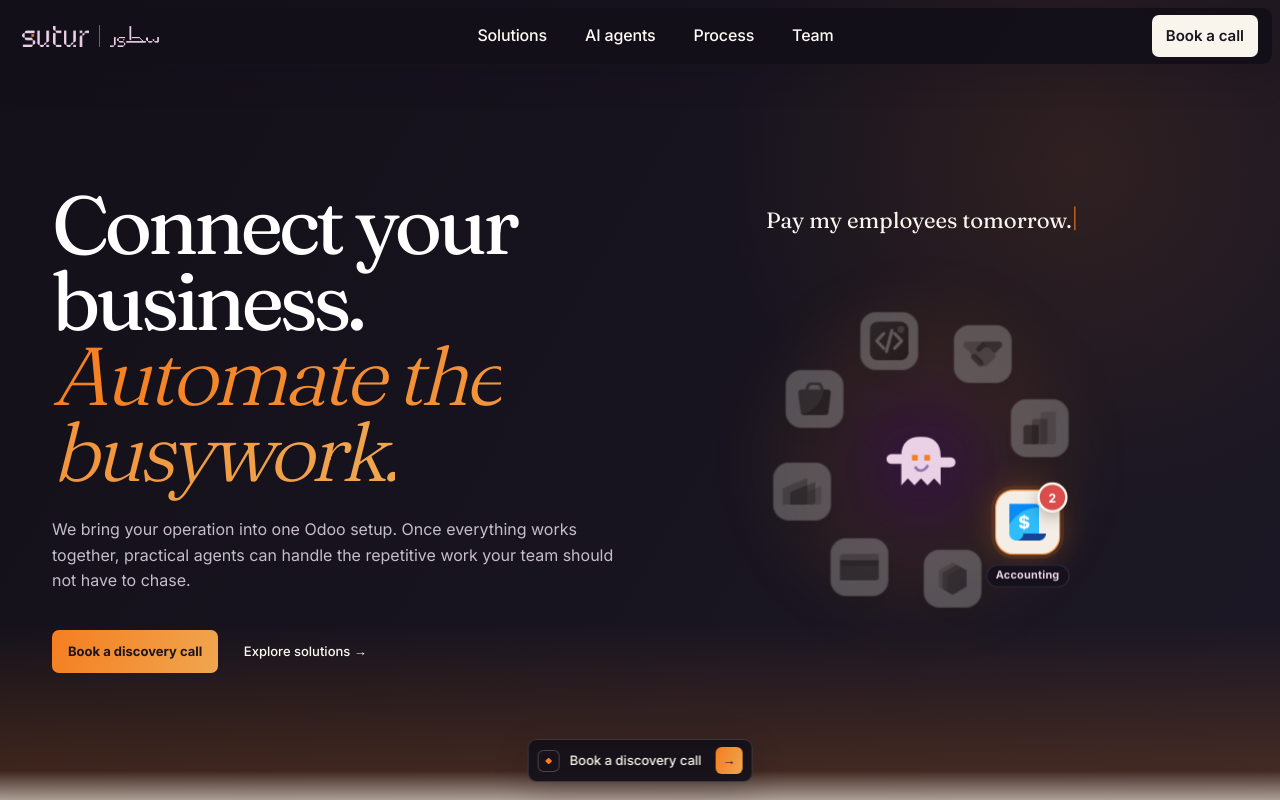
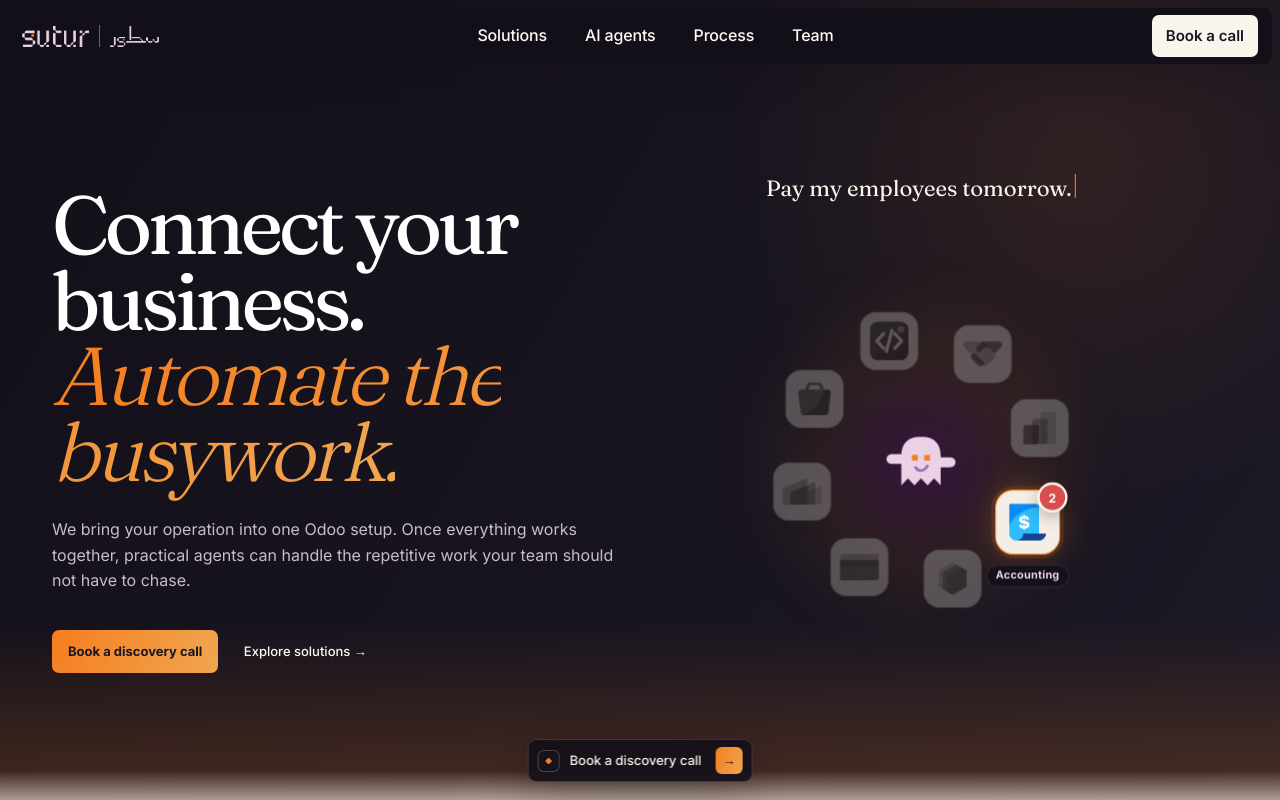
Before and after one commit to sutur-ai/sutur-website, a Next.js app: page / in a window 1280 px wide. Shown: the top 800 px of the page. Built offline with nearby package versions, Linux system fonts and the light colour scheme.

Commit message:
fix: keep wrapped orbit prompts clear

```diff
--- a/src/components/brand/AgentOrbit.module.css
+++ b/src/components/brand/AgentOrbit.module.css
@@ -8,15 +8,16 @@
 .prompt {
   position: absolute;
   z-index: 6;
-  top: 72px;
+  top: 42px;
   left: 50%;
-  width: min(92%, 560px);
+  width: min(88%, 500px);
   min-height: 34px;
   margin: 0;
   transform: translateX(-50%);
   color: #faf5ec;
   font: 400 clamp(16px, 1.6vw, 21px)/1.35 Fraunces, Georgia, serif;
   text-align: center;
+  text-wrap: balance;
 }
 .prompt::after {
   content: "";
```
Also changed, not shown: 1 other file (tests, documents, lock files or other folders).
